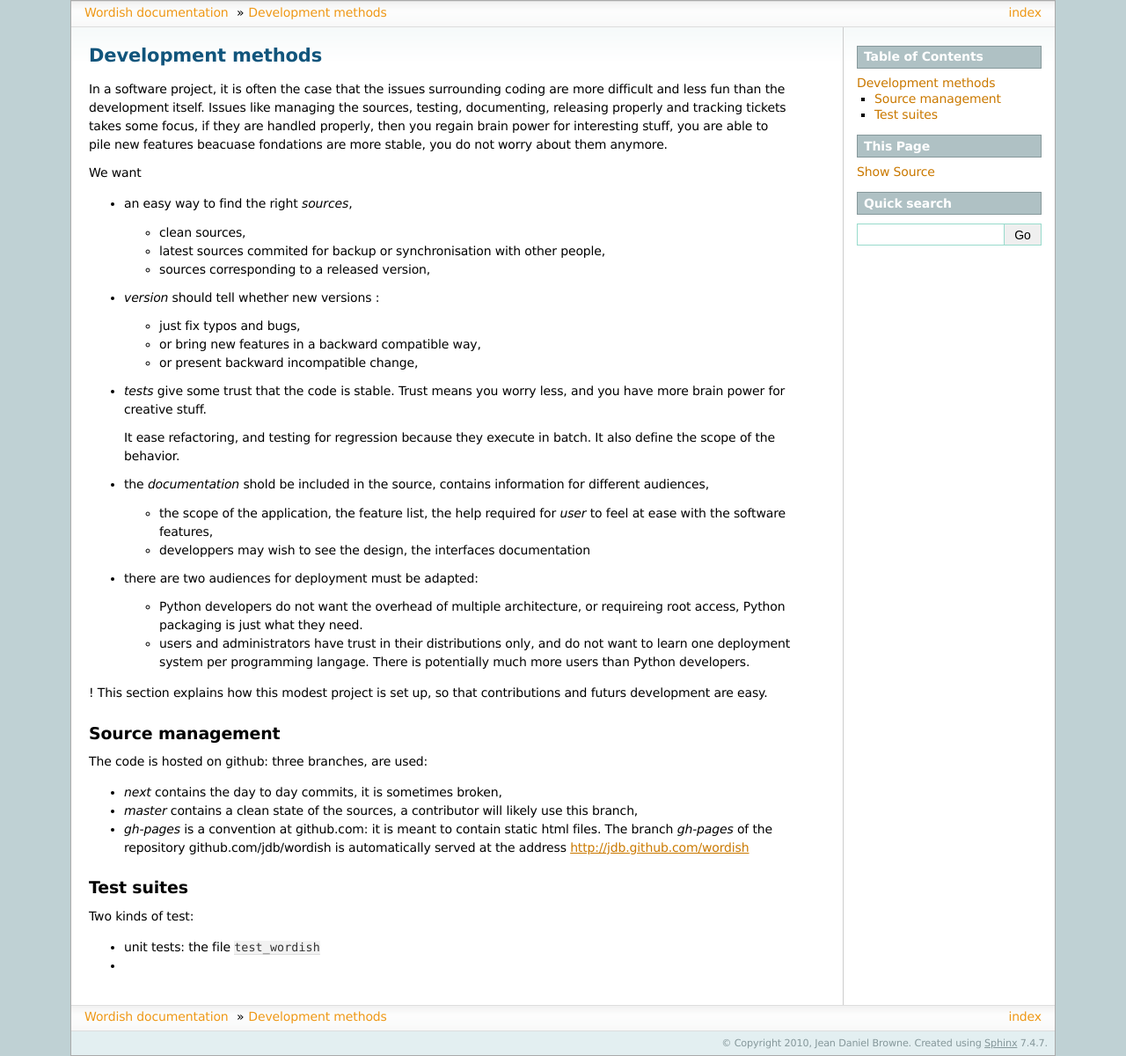
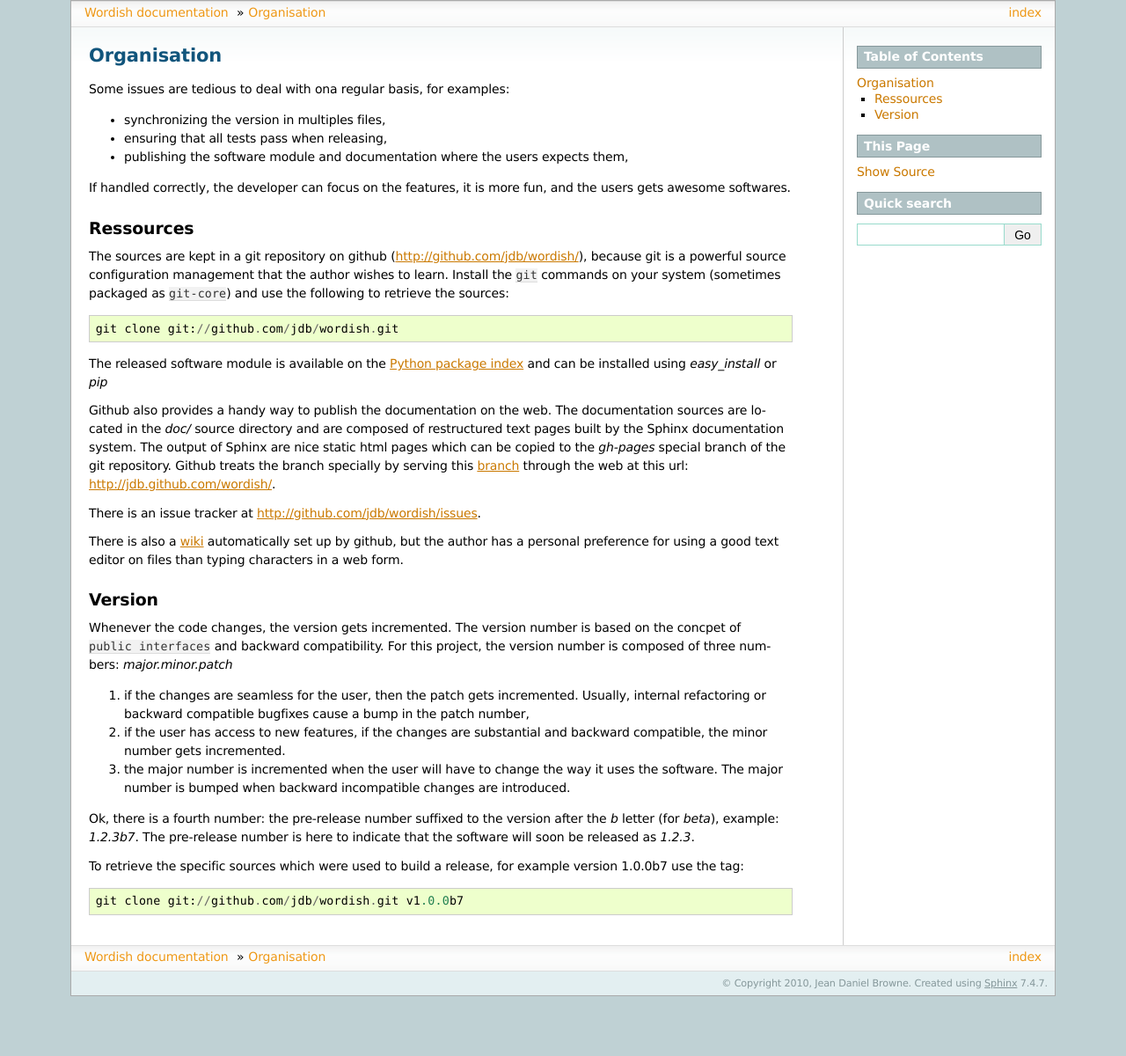
Before and after one commit to jdb/wordish, a Sphinx documentation site: the page built from doc/methods.rst, in a window 1280 px wide. Shown: the whole page at 88% size. Built offline with Sphinx 7.4.7, drawn with Linux system fonts in a browser that asks for light colours; after the commit the page ends 1132 px from its top, so only the background shows below that.

Commit message:
Progress on doc/methods

```diff
--- a/doc/conf.py
+++ b/doc/conf.py
@@ -14,7 +14,7 @@ copyright = u'2010, Jean Daniel Browne'
 release = file('../version').read().strip()
 version = '.'.join( release.split('.')[:2])
 exclude_trees = ['_build']
-unused_docs = ['changelog', 'methods']
+unused_docs = ['changelog']
 
 # add_function_parentheses = True
 # add_module_names = True
--- a/doc/methods.rst
+++ b/doc/methods.rst
@@ -1,95 +1,124 @@
 
 .. _methods:
 
-Development methods
-===================
+Organisation
+============
 
-In a software project, it is often the case that the issues
-surrounding coding are more difficult and less fun than the
-development itself. Issues like managing the sources, testing,
-documenting, releasing properly and tracking tickets takes some focus,
-if they are handled properly, then you regain brain power for
-interesting stuff, you are able to pile new features beacuase
-fondations are more stable, you do not worry about them anymore.
+Some issues are tedious to deal with ona regular basis, for examples:
 
-We want
+- synchronizing the version in multiples files,
 
-- an easy way to find the right *sources*,
+- ensuring that all tests pass when releasing,
 
-  - clean sources,
+- publishing the software module and documentation where the users
+  expects them,
 
-  - latest sources commited for backup or synchronisation with other
-    people,
+If handled correctly, the developer can focus on the features, it is
+more fun, and the users gets awesome softwares.
 
-  - sources corresponding to a released version,
+Ressources
+----------
 
-- *version* should tell whether new versions :
+The sources are kept in a git repository on github
+(http://github.com/jdb/wordish/), because git is a powerful source
+configuration management that the author wishes to learn. Install the
+``git`` commands on your system (sometimes packaged as ``git-core``)
+and use the following to retrieve the sources::
 
-  - just fix typos and bugs,
-
-  - or bring new features in a backward compatible way,
-
-  - or present backward incompatible change,
-
-- *tests* give some trust that the code is stable. Trust means you
-  worry less, and you have more brain power for creative stuff.
-
-  It ease refactoring, and testing for regression because they execute
-  in batch. It also define the scope of the behavior.
-
-- the *documentation* shold be included in the source, contains
-  information for different audiences,
-
-  - the scope of the application, the feature list, the help required
-    for *user* to feel at ease with the software features,
-
-  - developpers may wish to see the design, the interfaces
-    documentation
-
-- there are two audiences for deployment must be adapted:
-
-  - Python developers do not want the overhead of multiple
-    architecture, or requireing root access, Python packaging is just
-    what they need.
-
-  - users and administrators have trust in their distributions only,
-    and do not want to learn one deployment system per programming
-    langage. There is potentially much more users than Python
-    developers.
-!
-This section explains how this modest project is set up, so that
-contributions and futurs development are easy.
-
-.. _scm:
-
-Source management
------------------
-
-The code is hosted on github: three branches, are used:
-
-- *next* contains the day to day commits, it is sometimes broken,
-
-- *master* contains a clean state of the sources, a contributor will
-  likely use this branch,
-
-- *gh-pages* is a convention at github.com: it is meant to contain
-  static html files. The branch *gh-pages* of the repository
-  github.com/jdb/wordish is automatically served at the address
-  http://jdb.github.com/wordish
+    git clone git://github.com/jdb/wordish.git
 
 
+The released software module is available on the `Python package index`_
+and can be installed using *easy_install* or *pip*
 
-.. _testsuite:
+.. _`Python package index`: http://pypi.python.org/pypi/wordish.
 
-Test suites
------------
 
-Two kinds of test:
+Github also provides a handy way to publish the documentation on the
+web. The documentation sources are located in the *doc/* source
+directory and are composed of restructured text pages built by the
+Sphinx documentation system. The output of Sphinx are nice static html
+pages which can be copied to the *gh-pages* special branch of the git
+repository. Github treats the branch specially by serving this branch_
+through the web at this url: http://jdb.github.com/wordish/.
 
-- unit tests: the file ``test_wordish``
+.. _branch: http://github.com/jdb/wordish/tree/gh-pages
 
--
+There is an issue tracker at http://github.com/jdb/wordish/issues.
 
+
+There is also a wiki_ automatically set up by github, but the author
+has a personal preference for using a good text editor on files than
+typing characters in a web form.
+
+.. _wiki: http://wiki.github.com/jdb/wordish/
+
+Version
+-------
+
+Whenever the code changes, the version gets incremented. The version
+number is based on the concpet of ``public interfaces`` and backward
+compatibility. For this project, the version number is composed of
+three numbers: *major.minor.patch*
+
+#. if the changes are seamless for the user, then the patch gets
+   incremented. Usually, internal refactoring or backward compatible
+   bugfixes cause a bump in the patch number,
+
+#. if the user has access to new features, if the changes are
+   substantial and backward compatible, the minor number gets
+   incremented.
+
+#. the major number is incremented when the user will have to change
+   the way it uses the software. The major number is bumped when
+   backward incompatible changes are introduced.
+
+Ok, there is a fourth number: the pre-release number suffixed to the
+version after the *b* letter (for *beta*), example: *1.2.3b7*. The
+pre-release number is here to indicate that the software will soon be
+released as *1.2.3*.
+
+..
+  In the *wordish* sources, the version is kept in the file named
+  version. The version is read by the documetation build system
+  (*doc/conf.py*) and by the Python packaging configuration
+  (*setup.py*). On release, it is also inserted in the wordish python
+  module, in the module constant ``__version__``. The version file will
+  also be used when building the *man page* as well as when building
+  debian and fedora packages. The inclusion of the version in the
+  software module make it possible for user to adapt their use to
+  multiple wordish version depending on the software module version.
+
+To retrieve the specific sources which were used to build a release,
+for example version 1.0.0b7 use the tag::
+
+  git clone git://github.com/jdb/wordish.git v1.0.0b7
+
+.. - *tests* give some trust that the code is stable. Trust means you
+..   worry less, and you have more brain power for creative stuff.
+
+..   It ease refactoring, and testing for regression because they execute
+..   in batch. It also define the scope of the behavior.
+
+.. - the *documentation* shold be included in the source, contains
+..   information for different audiences,
+
+..   - the scope of the application, the feature list, the help required
+..     for *user* to feel at ease with the software features,
+
+..   - developpers may wish to see the design, the interfaces
+..     documentation
+
+.. - there are two audiences for deployment must be adapted:
+
+..   - Python developers do not want the overhead of multiple
+..     architecture, or requireing root access, Python packaging is just
+..     what they need.
+
+..   - users and administrators have trust in their distributions only,
+..     and do not want to learn one deployment system per programming
+..     langage. There is potentially much more users than Python
+..     developers.
 
 
 .. _testsuitequestions:
--- a/interfaces.py
+++ b/interfaces.py
@@ -161,7 +161,7 @@ class BlockFilter( object ):
     attribute."""
 
     directive = None
-    "Only text marked up with this directory will be kept"
+    "Only text marked up with this directive will be kept"
 
     arguments = None
     "A list of arguments"
```
Also changed, not shown: doc/index.rst (+4 -3 lines), doc/interfaces.rst (+5 -5 lines), doc/write.rst (+4 -3 lines), 1 other file.
